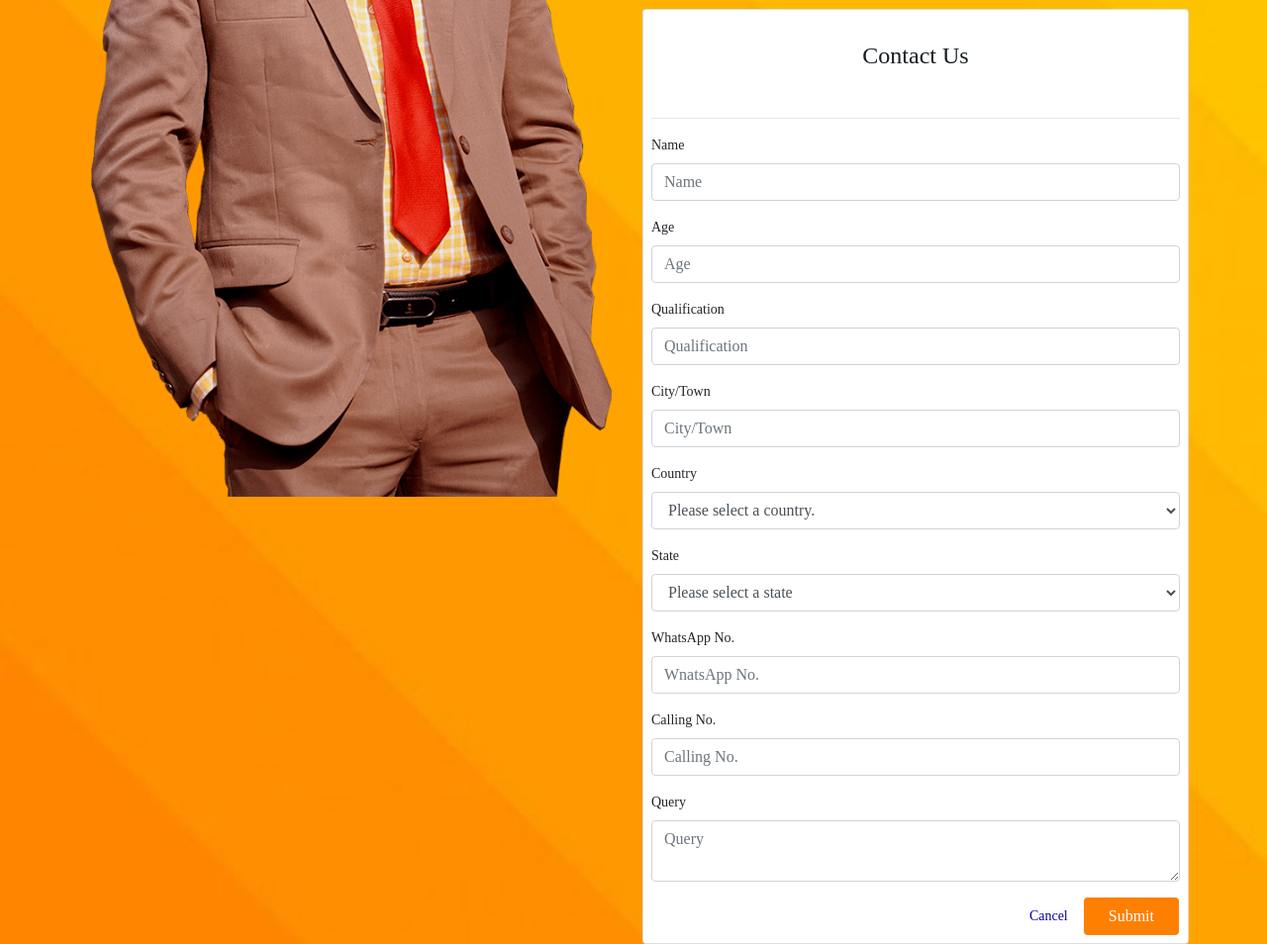
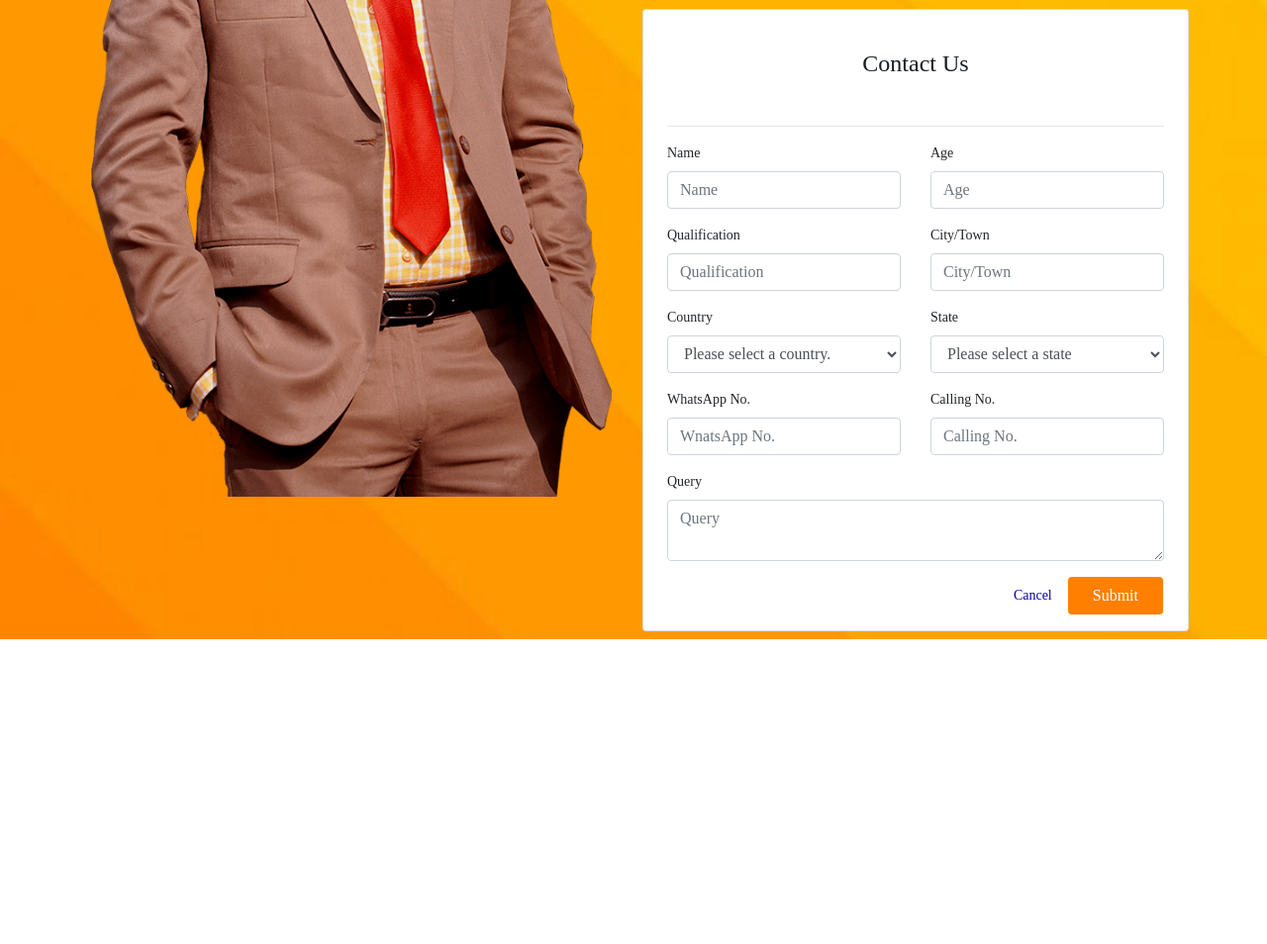
Before and after one commit to syedvali98/english_house_academy, a plain HTML site: page index.html in a window 1280 px wide. Shown: the part 500-1454 px from the top of the page at 99% size. After the commit the page ends 1146 px from the top, so only its background shows below. Drawn offline with Linux system fonts and the light colour scheme; a web font is replaced by a local one.

Commit message:
initial commit

```diff
--- a/index.html
+++ b/index.html
@@ -89,31 +89,36 @@
                                 <!-- <button class="btn btn-light rounded-pill px-5" data-toggle="modal"
                                     data-target="#exampleModal">Contact Us</button> -->
                                 <div class="row p-2">
-                                    <div class="col-12 card p-2">
+                                    <div class="col-12 card py-3 px-4">
                                         <h3 class="text-center p-4">
                                             Contact Us
                                         </h3>
                                         <hr>
                                         <form action="something()">
-                                            <div class="form-group">
+                                            <div class="row">
+                                                <div class="form-group col-md-6">
                                                     <label>Name</label>
                                                     <input type="text" class="form-control" required placeholder="Name">
                                                 </div>
-                                            <div class="form-group">
+                                                <div class="form-group col-md-6">
                                                     <label>Age</label>
                                                     <input type="text" class="form-control" required placeholder="Age">
                                                 </div>
-                                            <div class="form-group">
+                                            </div>
+                                            <div class="row">
+                                                <div class="form-group col-md-6">
                                                     <label>Qualification</label>
                                                     <input type="text" class="form-control" required
                                                         placeholder="Qualification">
                                                 </div>
-                                            <div class="form-group">
+                                                <div class="form-group col-md-6">
                                                     <label>City/Town</label>
                                                     <input type="text" class="form-control" required
                                                         placeholder="City/Town">
                                                 </div>
-                                            <div class="form-group">
+                                            </div>
+                                            <div class="row">
+                                                <div class="form-group col-md-6">
                                                     <label>Country</label>
                                                     <select class="form-control" required>
                                                         <option value="">Please select a country.</option>
@@ -458,7 +463,7 @@
                                                         <option value="Zimbabwe" data-class="zw">Zimbabwe</option>
                                                     </select>
                                                 </div>
-                                            <div class="form-group">
+                                                <div class="form-group col-md-6">
                                                     <label>State</label>
                                                     <select class="form-control curve_corner ib_state" class="form-control"
                                                         required required="required">Select State
@@ -502,15 +507,18 @@
                                                         <option value="757">West Bengal</option>
                                                     </select>
                                                 </div>
-                                            <div class="form-group">
+                                            </div>
+                                            <div class="row">
+                                                <div class="form-group col-md-6">
                                                     <label>WhatsApp No.</label>
                                                     <input type="text" class="form-control" required
                                                         placeholder="WnatsApp No.">
                                                 </div>
-                                            <div class="form-group">
+                                                <div class="form-group col-md-6">
                                                     <label>Calling No.</label>
                                                     <input type="text" class="form-control" required
                                                         placeholder="Calling No.">
+                                                </div>
                                             </div>
                                             <div class="form-group">
                                                 <label>Query</label>
```
Lines whose indentation alone changed are shown as unchanged.
